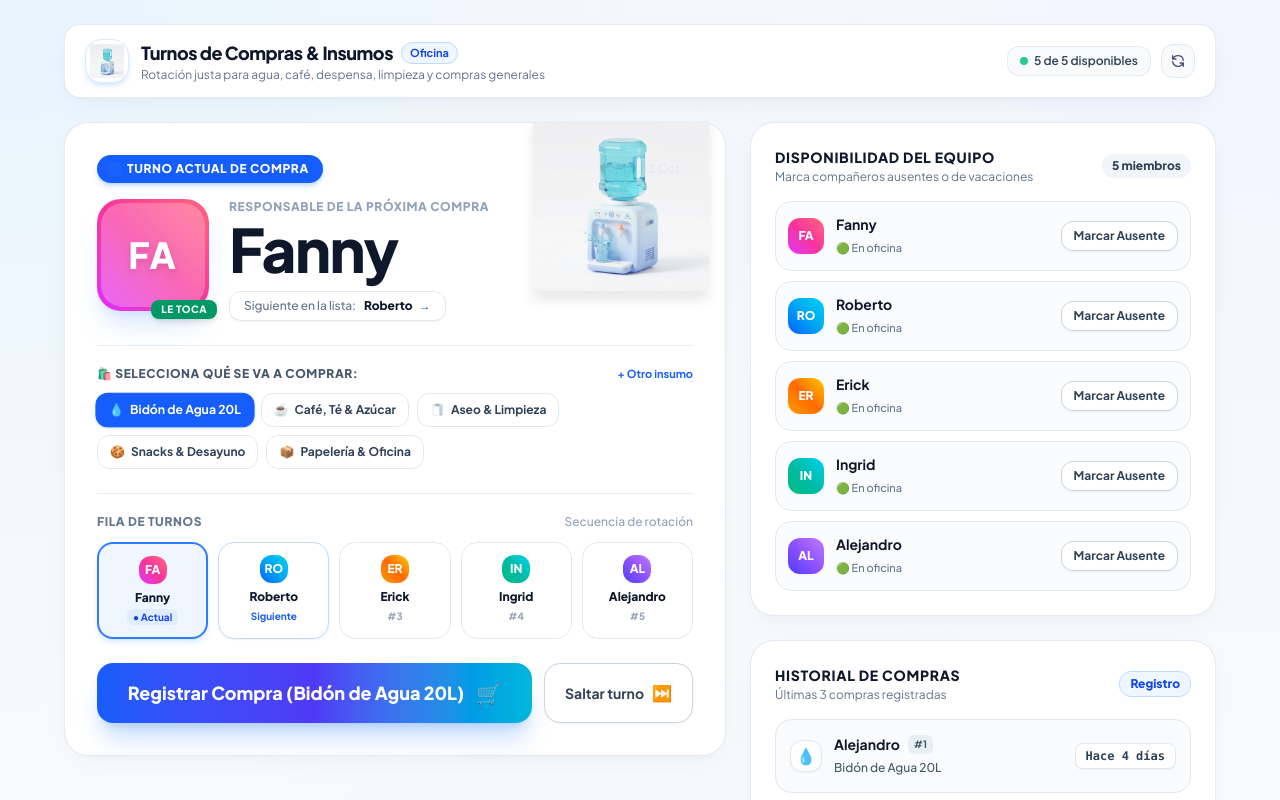
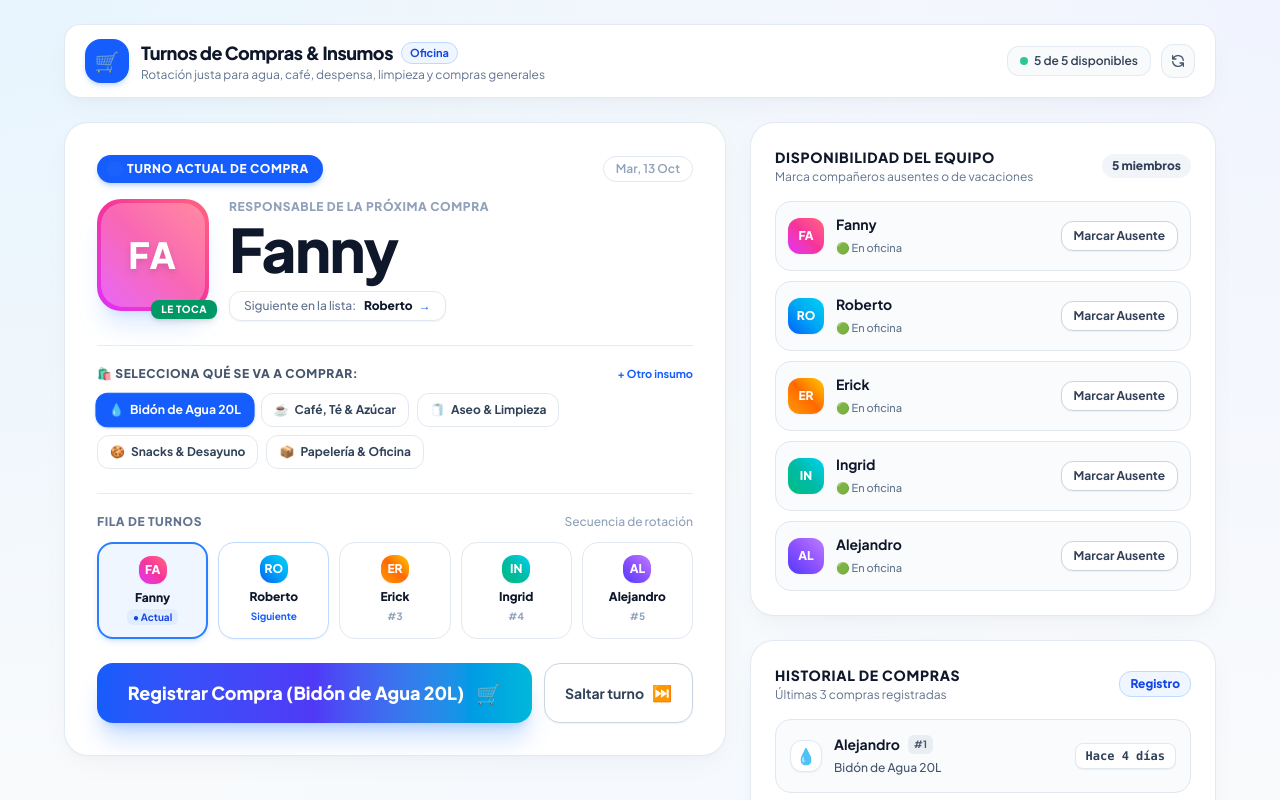
Before and after one commit to ashley-adaros/turnos-insumos, a Next.js app: page / in a window 1280 px wide. Shown: the top 800 px of the page. Built offline with nearby package versions, Linux system fonts and the light colour scheme.

Commit message:
fix: remover imagen del dispensador de agua para enfoque general de compras

```diff
--- a/app/page.tsx
+++ b/app/page.tsx
@@ -246,12 +246,8 @@ export default function Home() {
         {/* HEADER SUPERIOR */}
         <header className="card-modern rounded-2xl px-5 py-3.5 mb-6 flex flex-wrap items-center justify-between gap-4">
           <div className="flex items-center gap-3">
-            <div className="relative w-11 h-11 rounded-2xl overflow-hidden shadow-md shadow-blue-500/15 border border-blue-100 flex items-center justify-center bg-white p-1">
-              <img
-                src="/water-cooler.jpg"
-                alt="Compras e Insumos"
-                className="w-full h-full object-contain"
-              />
+            <div className="flex h-11 w-11 items-center justify-center rounded-2xl bg-blue-600 text-white font-bold text-xl shadow-md shadow-blue-500/20">
+              🛒
             </div>
             <div>
               <div className="flex items-center gap-2">
@@ -291,14 +287,7 @@ export default function Home() {
           {/* COLUMNA IZQUIERDA: HERO CARD DEL TURNO ACTUAL */}
           <section className="lg:col-span-7 flex flex-col gap-6">
             <div className="card-modern relative overflow-hidden rounded-3xl p-6 sm:p-8 bg-gradient-to-br from-white via-blue-50/20 to-sky-50/40 border-blue-100">
-              {/* Ilustración 3D flotante */}
-              <div className="hidden sm:block absolute right-4 -top-2 w-44 h-44 opacity-90 pointer-events-none animate-float">
-                <img
-                  src="/water-cooler.jpg"
-                  alt="3D Office Purchases"
-                  className="w-full h-full object-contain drop-shadow-xl"
-                />
-              </div>
+
 
               {/* Tag de Encabezado */}
               <div className="flex items-center justify-between mb-4">
```
